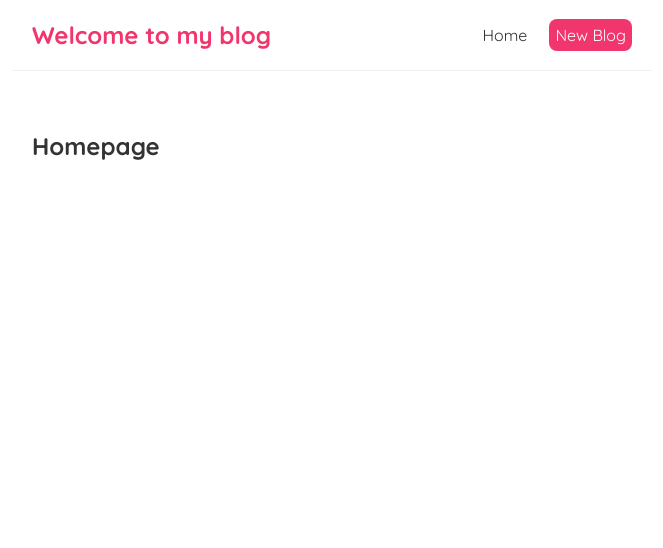
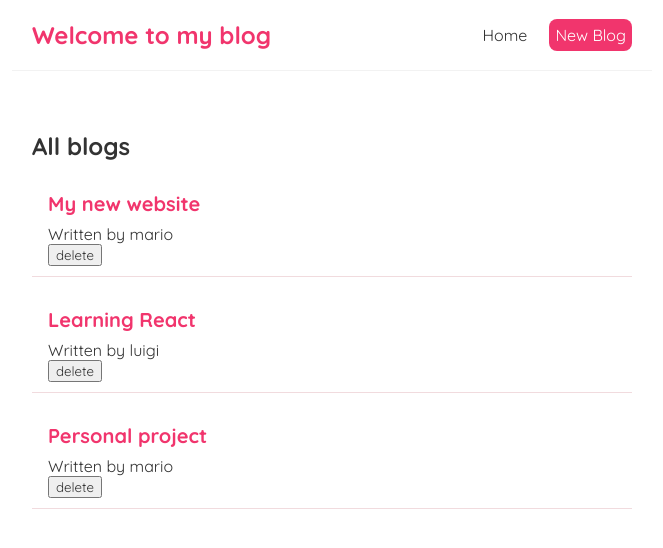
Before and after one commit to SouradeepD23/my-blog, a React (Create React App) app: page / in a window 1280 px wide. Shown: the top 548 px of the page, without its empty margins (308-971 px from the left). Built offline with nearby package versions, Linux system fonts and the light colour scheme.

Commit message:
States, props, reusable components, blog list

```diff
--- a/src/App.js
+++ b/src/App.js
@@ -3,6 +3,8 @@ import Navbar from './Navbar';
 import Home from './Home';
 // import Example from './Example';
 // import EventHandling from './EventHandling';
+import States from './States';
+import ListOutput from './ListOutput';
 
 function App() {
   return (
@@ -10,9 +12,11 @@ function App() {
       <Navbar></Navbar>
       <div className="content">
         <Home />
+        {/* <ListOutput></ListOutput> */}
       </div>
       {/* <Example></Example> */}
       {/* <EventHandling></EventHandling> */}
+      {/* <States></States> */}
     </div>
   );
 }
--- /dev/null
+++ b/src/BlogList.js
@@ -0,0 +1,21 @@
+const BlogList = (props) => {
+
+    const blogs = props.blogs;
+    const title = props.title;
+    const handleDelete = props.handleDelete;
+
+    return (
+        <div className="blog-list">
+            <h2>{title}</h2>
+            {blogs.map((blog) => (
+                <div className="blog-preview" key={blog.id}>
+                    <h2>{blog.title}</h2>
+                    <p>Written by {blog.author}</p>
+                    <button onClick={() => handleDelete(blog.id)}>delete</button>
+                </div>
+            ))}
+        </div>
+    );
+}
+
+export default BlogList;
--- a/src/Home.js
+++ b/src/Home.js
@@ -1,7 +1,25 @@
+import { useState } from 'react';
+import BlogList from './BlogList';
+
 const Home = () => {
+    const [blogs, setBlog] = useState([
+        {title: 'My new website', body: 'lorem ipsum...', author: 'mario',id: 1},
+        {title: 'Learning React', body: 'lorem ipsum...', author: 'luigi',id: 2},
+        {title: 'Personal project', body: 'lorem ipsum...', author: 'mario',id: 3}
+    ]);
+
+    const handleDelete = (id) => {
+        const newBlogs = blogs.filter((blog) => blog.id !== id);
+        setBlog(newBlogs);
+    }
+
     return (
-        <div className="Home">
-            <h2>Homepage</h2>
+        <div className="home">
+            {/* Passing props */}
+            <BlogList blogs={blogs} title="All blogs" handleDelete={handleDelete} />
+
+            {/* To implement filtering */}
+            {/* <BlogList blogs={blogs.filter((blog) => blog.author === 'mario')} title="Mario's blogs"/> */}
         </div>
      );
 }
--- /dev/null
+++ b/src/ListOutput.js
@@ -0,0 +1,23 @@
+import { useState } from 'react';
+
+const ListOutput = () => {
+    const [blogs, setBlog] = useState([
+        {title: 'My new website', body: 'lorem ipsum...', author: 'mario',id: 1},
+        {title: 'Learning React', body: 'lorem ipsum...', author: 'luigi',id: 2},
+        {title: 'Personal project', body: 'lorem ipsum...', author: 'bowser',id: 3}
+        // id is unique for each blog
+    ]);
+    return (
+        <div className="home">
+            {blogs.map((blog) => (
+                // when we output a list using map in jsx, each root element like the next div must have a 'key' property whose value must be unique to the list as this is used by react to keep track of each item in the DOM as react outputs it
+                <div className="blog-preview" key={blog.id}>
+                    <h2>{blog.title}</h2>
+                    <p>Written by {blog.author}</p>
+                </div>
+            ))}
+        </div>
+     );
+}
+
+export default ListOutput;
--- /dev/null
+++ b/src/States.js
@@ -0,0 +1,35 @@
+import { useState } from 'react';
+
+const States = () => {
+
+    // let name = 'mario';
+
+    // const handleClick = () => {
+    //     name = 'luigi';
+    //     console.log(name);
+    // }
+
+    /*Handling in above way doesn't change the value in DOM. This is because the varible is not reactive, .ie., it doesn't get re-rendered in the DOM although its value is changed*/
+
+    let newName = 'luigi';
+    let newAge = 30;
+
+    const [name, setName] = useState('mario');
+    const [age, setAge] = useState(25);
+
+    const handleClick = () => {
+        setName(newName);
+        setAge(newAge);
+    }
+
+    return (
+        <div style={{
+            textAlign: "center"
+        }}>
+            <p>{ name } is {age} years old</p>
+            <button onClick={handleClick}>Click me!</button>
+        </div>
+    );
+}
+
+export default States;
--- a/src/index.css
+++ b/src/index.css
@@ -5,8 +5,6 @@
   margin: 0;
   font-family: "Quicksand";
   color: #333;
-  /* display: flex; */
-  /* align-items: center; */
 }
 .navbar {
   padding: 20px;
@@ -35,3 +33,16 @@
   margin: 40px auto;
   padding: 20px;
 }
+.blog-preview {
+  padding: 10px 16px;
+  margin: 20px 0;
+  border-bottom: 1px solid #f1dbde
+}
+.blog-preview:hover{
+  box-shadow: 1px 3px 5px rgba(0, 0, 0, 0.5);
+}
+.blog-preview h2 {
+  font-size: 20px;
+  color: #f1356d;
+  margin-bottom: 8px;
+}
```
Also changed, not shown: 1 other file (tests, documents, lock files or other folders).
